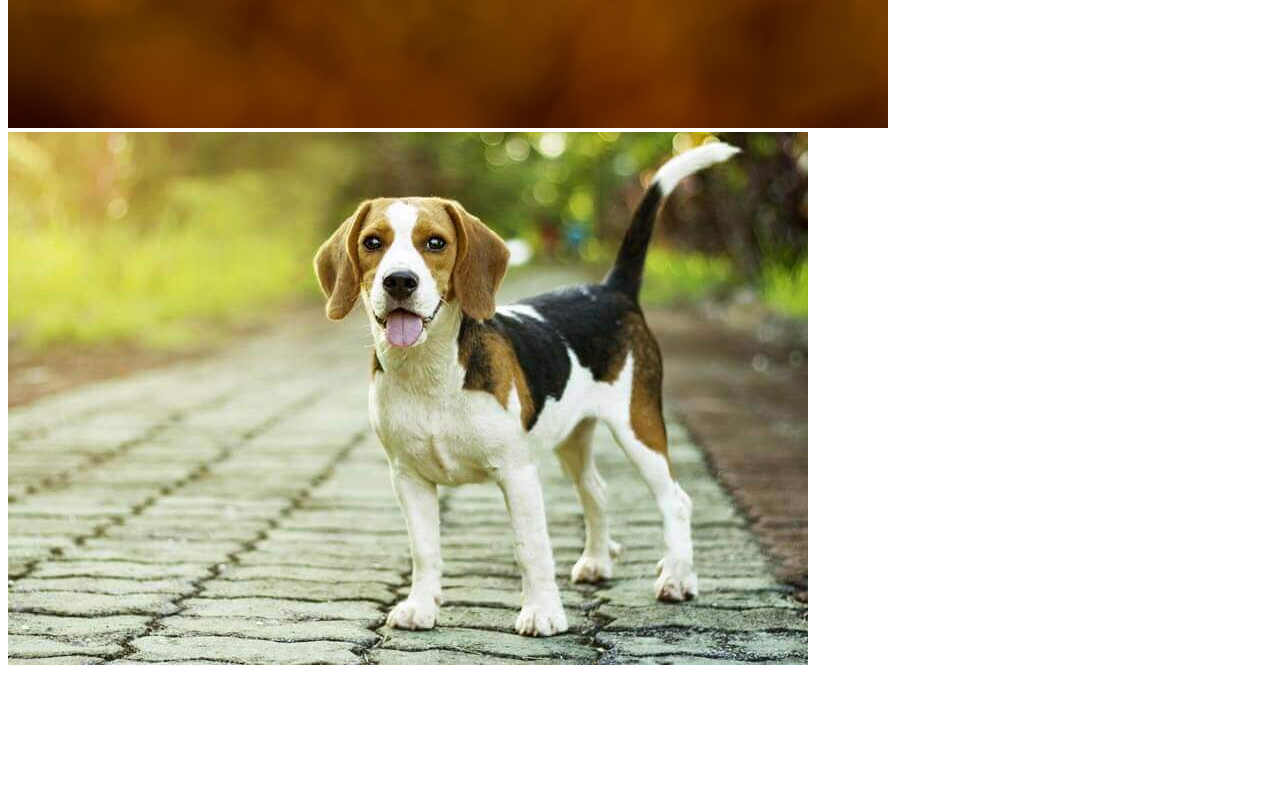
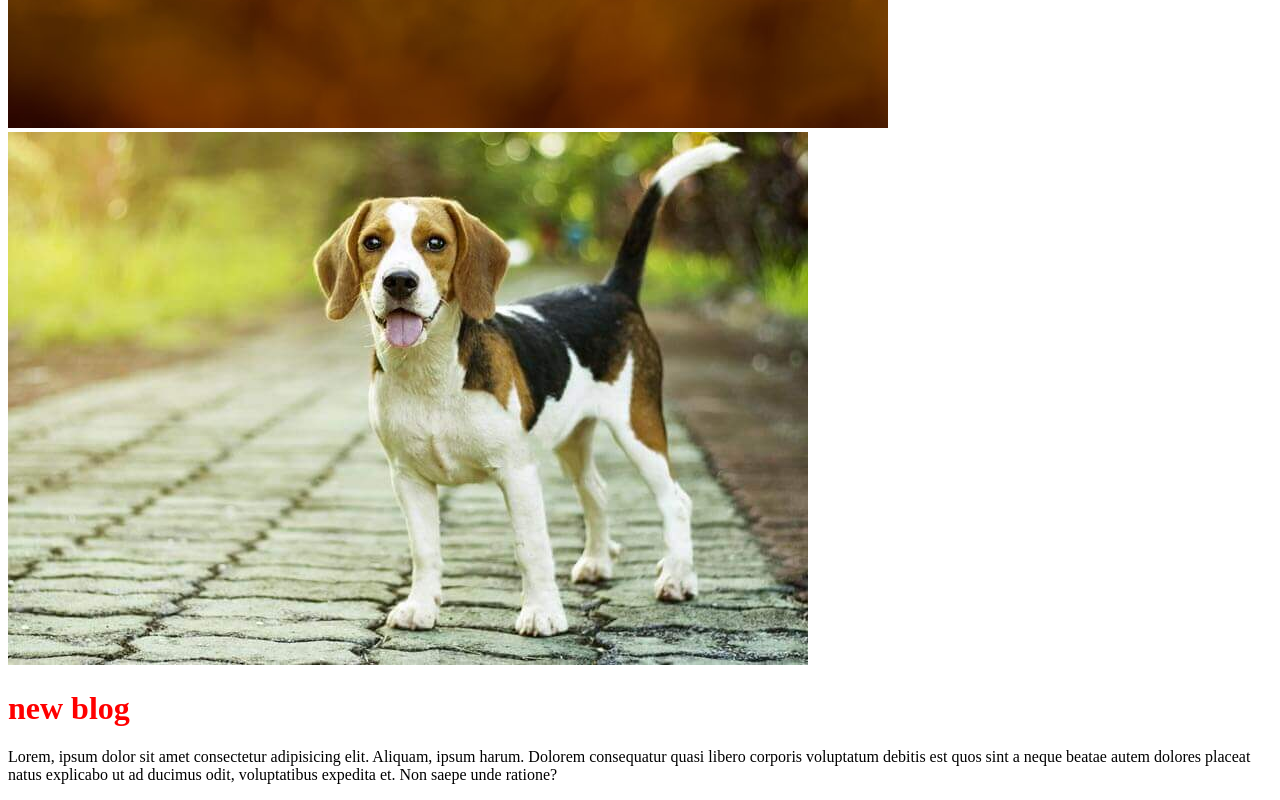
Before and after one commit to MdMukitHasan/my-second-depo, a plain HTML site: page index.html in a window 1280 px wide. Shown: the part 1358-2158 px from the top of the page. Before the commit the page ends 2035 px from the top, so only its background shows below. Drawn offline with Linux system fonts and the light colour scheme.

Commit message:
bolg added

```diff
--- a/index.html
+++ b/index.html
@@ -14,5 +14,9 @@
     <img src="image/cat.jpg" alt="">
     <img src="image/dog.jpg" alt="">
     <img src="image/new.png" alt="">
+    <div>
+        <h1>new blog</h1>
+        <p>Lorem, ipsum dolor sit amet consectetur adipisicing elit. Aliquam, ipsum harum. Dolorem consequatur quasi libero corporis voluptatum debitis est quos sint a neque beatae autem dolores placeat natus explicabo ut ad ducimus odit, voluptatibus expedita et. Non saepe unde ratione?</p>
+    </div>
 </body>
 </html>
```
